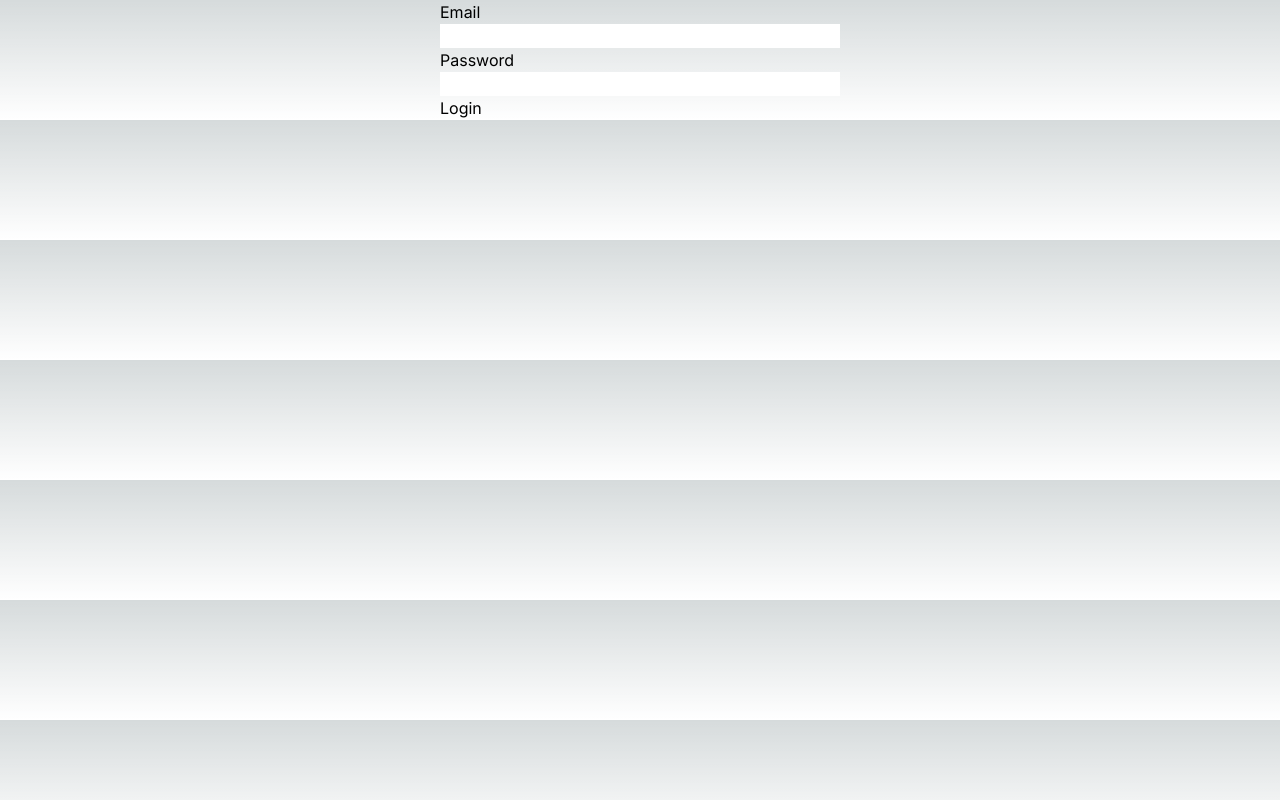
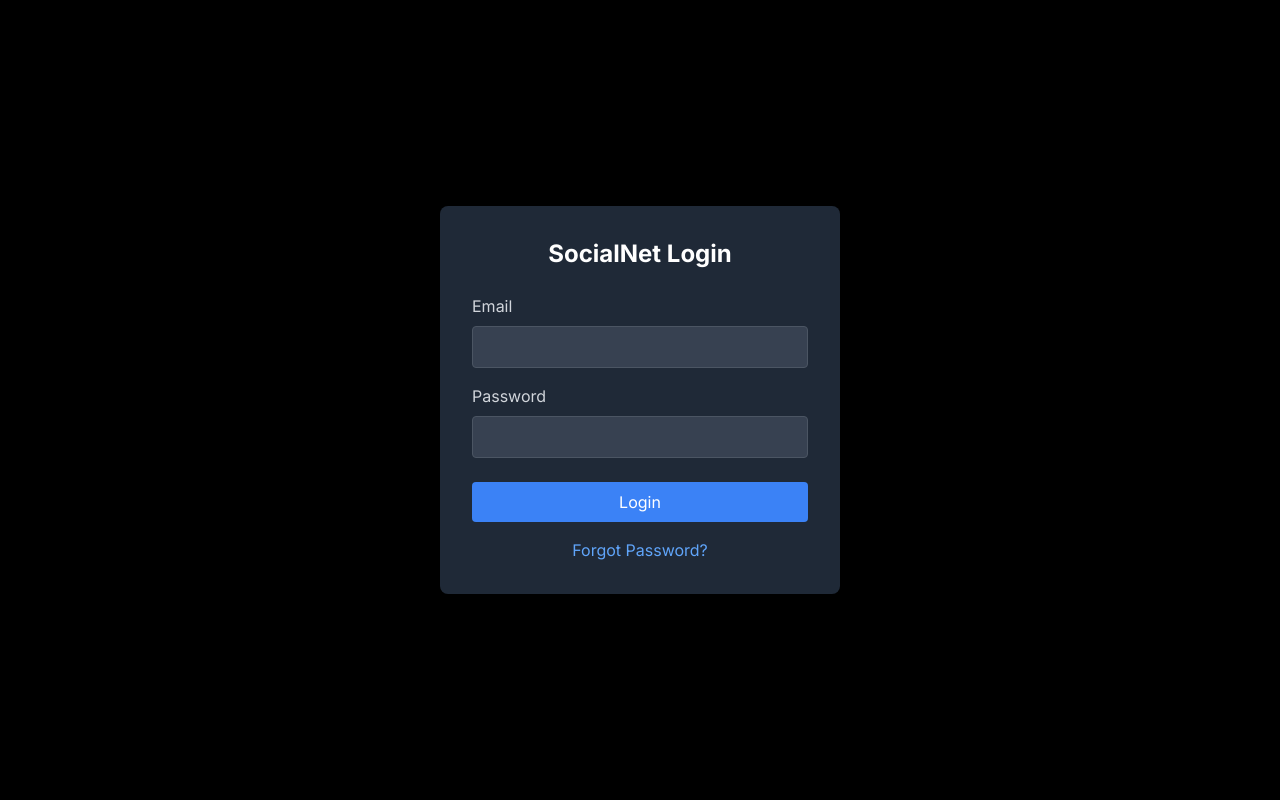
Before and after one commit to tomasoliveira21/desofs2024_M1B_3, a Next.js app in the folder frontend/: page /login in a window 1280 px wide. Built offline with nearby package versions, Linux system fonts and the light colour scheme; what @supabase/auth-helpers-nextjs would draw is missing.

Commit message:
feat: reset password feature

```diff
--- a/frontend/src/app/login/page.tsx
+++ b/frontend/src/app/login/page.tsx
@@ -13,6 +13,9 @@ export default function Login() {
     password: ''
   })
 
+  const [resetPassword, setResetPassword] = useState<boolean>(false);
+  const [message, setMessage] = useState<string | null>(null);
+
   const router = useRouter();
 
   const login = async () => {
@@ -24,42 +27,89 @@ export default function Login() {
 
       if (dataUser) {
         router.refresh();
+      } else if (error) {
+        setMessage("Login failed: " + error.message);
       }
 
     } catch (error) {
-      console.log(error)
+      setMessage("An error occurred: " + error);
     }
   }
 
   const handleChange = (e: any) => {
-    const {name, value} = e.target;
+    const { name, value } = e.target;
     setData((prev: any) => ({
       ...prev,
       [name]: value,
     }))
   }
 
-  return <div className="container mx-auto w-[400px]">
-    <div className="grid">
-      <label>Email</label>
+  const sendResetPassword = async () => {
+    try {
+      const { data: resetData, error } = await supabase.auth.resetPasswordForEmail(data.email, {
+        redirectTo: `${window.location.href}reset`
+      });
+      console.log(data.email);
+    } catch (error) {
+      setMessage("An error occurred: " + error);
+    }
+  }
+
+  return (
+    <div className="min-h-screen flex items-center justify-center bg-black">
+      <div className="bg-gray-800 p-8 rounded-lg shadow-md w-[400px]">
+        <h2 className="text-2xl font-bold mb-6 text-center text-white">
+          {resetPassword ? "Reset Password" : "SocialNet Login"}
+        </h2>
+        <div className="grid mb-4">
+          <label className="mb-2 text-gray-300">Email</label>
           <input
             type="text"
             name="email"
             value={data?.email}
             onChange={handleChange}
+            className="p-2 border border-gray-600 rounded bg-gray-700 text-white"
           />
         </div>
-    <div className="grid">
-      <label>Password</label>
+        {!resetPassword && (
+          <div className="grid mb-6">
+            <label className="mb-2 text-gray-300">Password</label>
             <input
               type="password"
               name="password"
               value={data?.password}
               onChange={handleChange}
+              className="p-2 border border-gray-600 rounded bg-gray-700 text-white"
             />
           </div>
+        )}
+        {message && <div className="mb-4 text-center text-white">{message}</div>}
         <div>
-      <button onClick={login}>Login</button>
+          {resetPassword ? (
+            <button
+              onClick={sendResetPassword}
+              className="w-full bg-blue-500 text-white py-2 rounded hover:bg-blue-600 transition duration-200"
+            >
+              Reset Password
+            </button>
+          ) : (
+            <button
+              onClick={login}
+              className="w-full bg-blue-500 text-white py-2 rounded hover:bg-blue-600 transition duration-200"
+            >
+              Login
+            </button>
+          )}
+        </div>
+        <div className="mt-4 text-center">
+          <button
+            onClick={() => setResetPassword(!resetPassword)}
+            className="text-blue-400 hover:underline"
+          >
+            {resetPassword ? "Back to Login" : "Forgot Password?"}
+          </button>
         </div>
       </div>
+    </div>
+  )
 }
--- /dev/null
+++ b/frontend/src/app/reset/page.tsx
@@ -0,0 +1,70 @@
+"use client";
+
+import { supabase } from "@/lib/supabase";
+import { useRouter } from "next/navigation";
+import { useState } from "react";
+
+export default function Reset() {
+  const [data, setData] = useState<{
+    password: string;
+    confirmPassword: string;
+  }>({
+    password: "",
+    confirmPassword: "",
+  });
+
+  const router = useRouter();
+
+  const [showPassword, setShowPassword] = useState<boolean>(false);
+
+  const confirmPassword = async () => {
+    const { password, confirmPassword } = data;
+    if (password !== confirmPassword) return alert("Your password are incorrect");
+
+    const { data: resetData, error } = await supabase.auth.updateUser({
+        password: data.password
+    })
+
+    if(resetData) {
+        router.push('/')
+    }
+    if(error) console.log(error)
+  };
+
+  const handleChange = (e: any) => {
+    const { name, value } = e.target;
+    setData((prev: any) => ({
+      ...prev,
+      [name]: value,
+    }));
+  };
+
+  return (
+    <div className="container mx-auto w-[400px]">
+      <div className="grid">
+        <label>Password</label>
+        <input
+          type={showPassword ? "text" : "password"}
+          name="password"
+          value={data?.password}
+          onChange={handleChange}
+        />
+      </div>
+      <div className="cursor-pointer hover:underline" onClick={() => setShowPassword(!showPassword)}>
+        <p className="text-sm">Show passwords</p>
+      </div>
+      <div className="grid">
+        <label>Confirm Password</label>
+        <input
+          type={showPassword ? "text" : "password"}
+          name="confirmPassword"
+          value={data?.confirmPassword}
+          onChange={handleChange}
+        />
+      </div>
+      <div>
+        <button onClick={confirmPassword}>Confirm</button>
+      </div>
+    </div>
+  );
+}
--- a/frontend/src/middleware.ts
+++ b/frontend/src/middleware.ts
@@ -3,6 +3,12 @@ import { NextRequest, NextResponse } from "next/server";
 
 export async function middleware(req: NextRequest) {
     const res = NextResponse.next();
+
+    const publicUrls = ['/reset'];
+
+    if(publicUrls.includes(req.nextUrl.pathname)) {
+        return res;
+    }
 
     const supabase = createMiddlewareClient({req, res});
 
```
Also changed, not shown: frontend/src/app/page.tsx (+0 -15 lines). Lines whose indentation alone changed are shown as unchanged.
